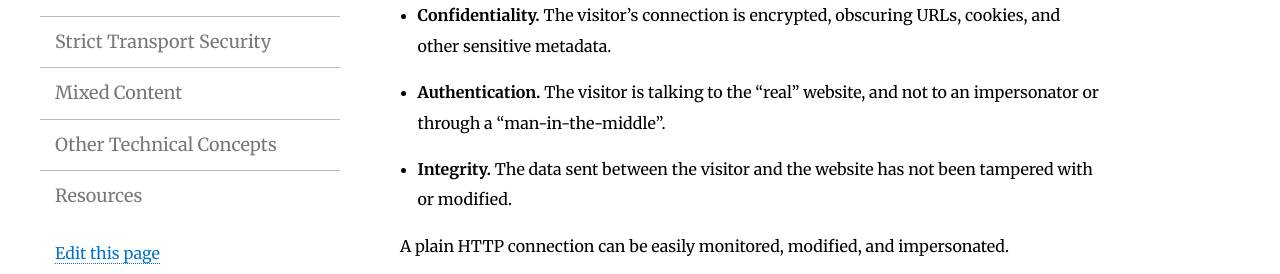
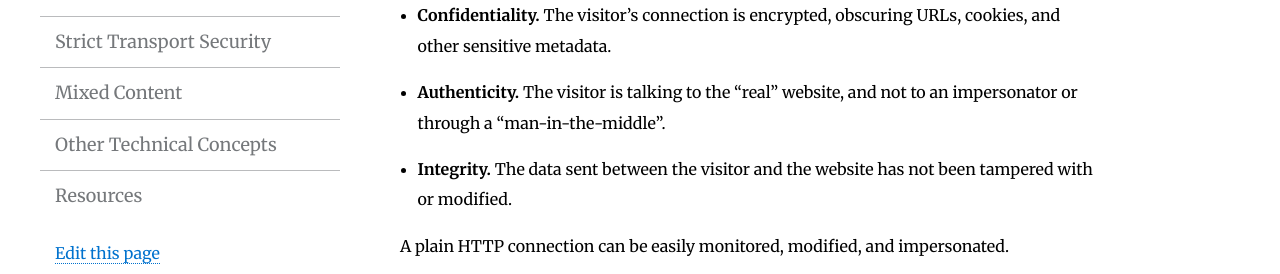
Before and after one commit to GSA/https, a Jekyll site: the page built from pages/faq.md, in a window 1280 px wide and 900 px high. Shown: the part 267-541 px from the top of the window. Built offline with Jekyll 4.4.1, drawn with Linux system fonts in a browser that asks for light colours; Markdown is read by kramdown in place of the engine named in the settings.

Commit message:
HTTPS provides "authenticity". Fixes typo.

```diff
--- a/pages/faq.md
+++ b/pages/faq.md
@@ -9,7 +9,7 @@ permalink: /faq/
 When properly configured, an HTTPS connection guarantees three things:
 
 * **Confidentiality.** The visitor's connection is encrypted, obscuring URLs, cookies, and other sensitive metadata.
-* **Authentication.** The visitor is talking to the "real" website, and not to an impersonator or through a "man-in-the-middle".
+* **Authenticity.** The visitor is talking to the "real" website, and not to an impersonator or through a "man-in-the-middle".
 * **Integrity.** The data sent between the visitor and the website has not been tampered with or modified.
 
 A plain HTTP connection can be easily monitored, modified, and impersonated.
```
